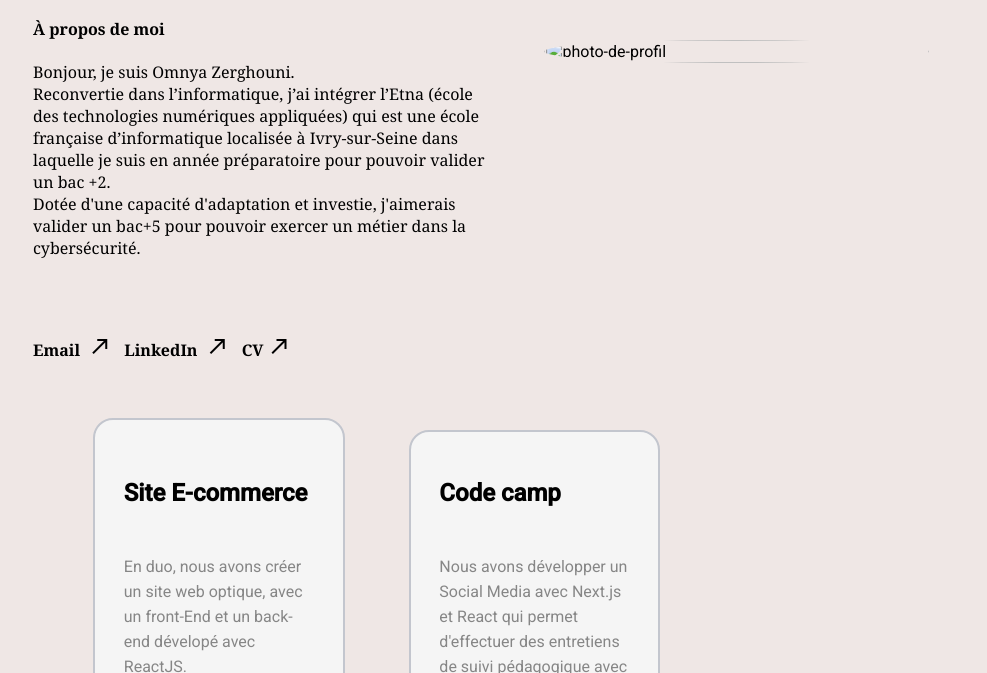
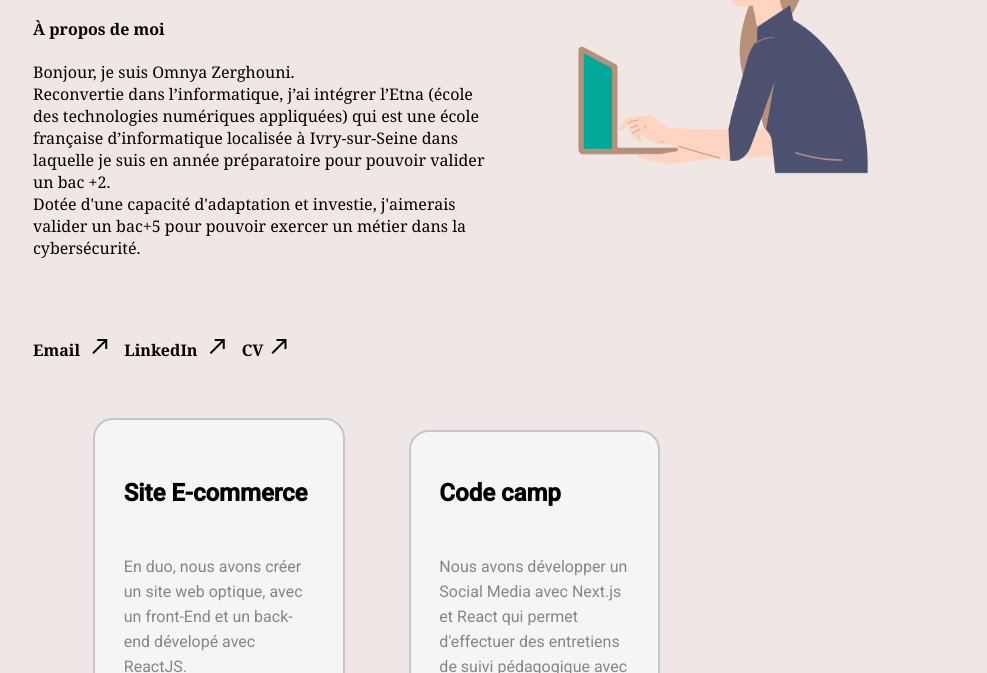
Before and after one commit to omnyazer/Omnyazer.github.io, a plain HTML site: page index.html in a window 1280 px wide. Shown: the part 427-1100 px from the top of the page, without its empty margins (159-1146 px from the left). Drawn offline with nearby package versions, Linux system fonts and the light colour scheme; a script that the page names is missing.

Commit message:
Update index.html

```diff
--- a/index.html
+++ b/index.html
@@ -74,7 +74,7 @@
       </div>
       <div class="header-right">
         <img
-          src="8A00BA45-3AE0-4348-95D1-DB50ABAB04ED.jpg"
+          src="Capture d’écran 2023-05-30 à 10.46.27.png"
           alt="photo-de-profil"/>
       </div>
     </header>
```
